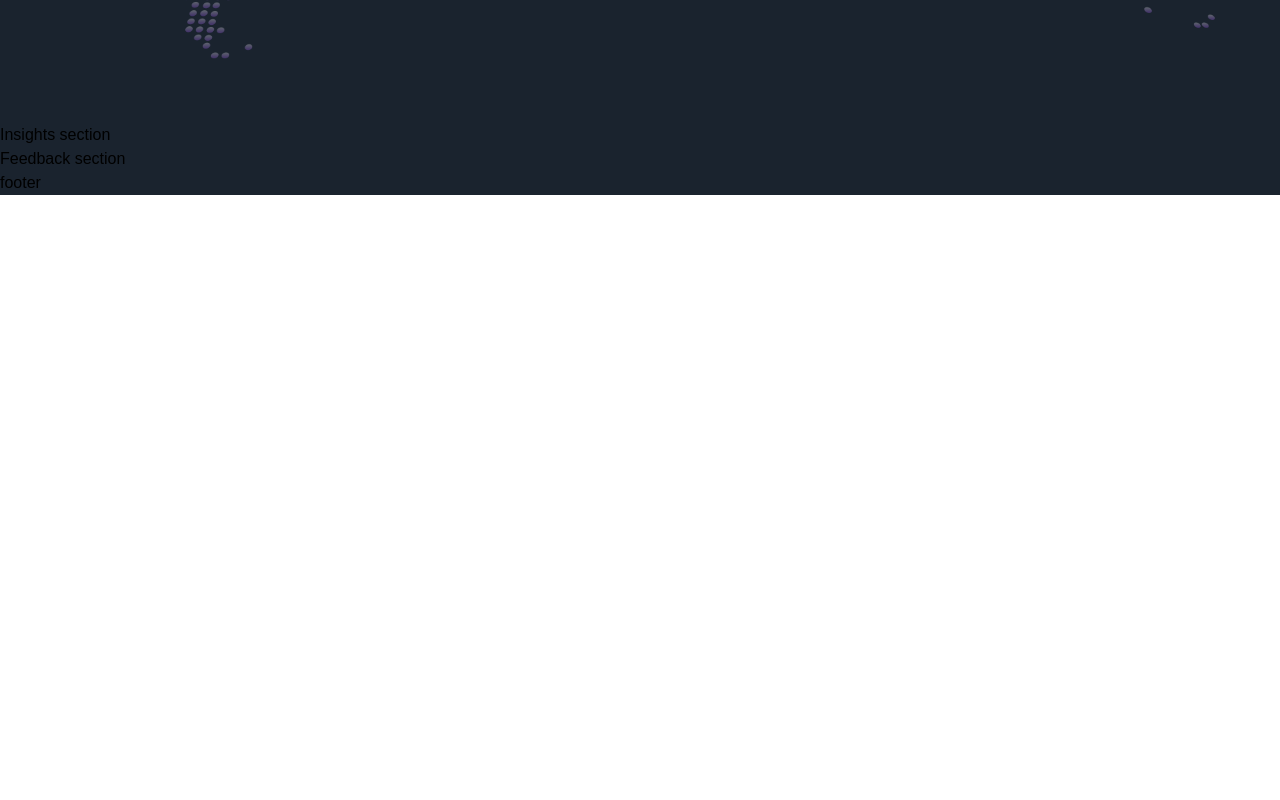
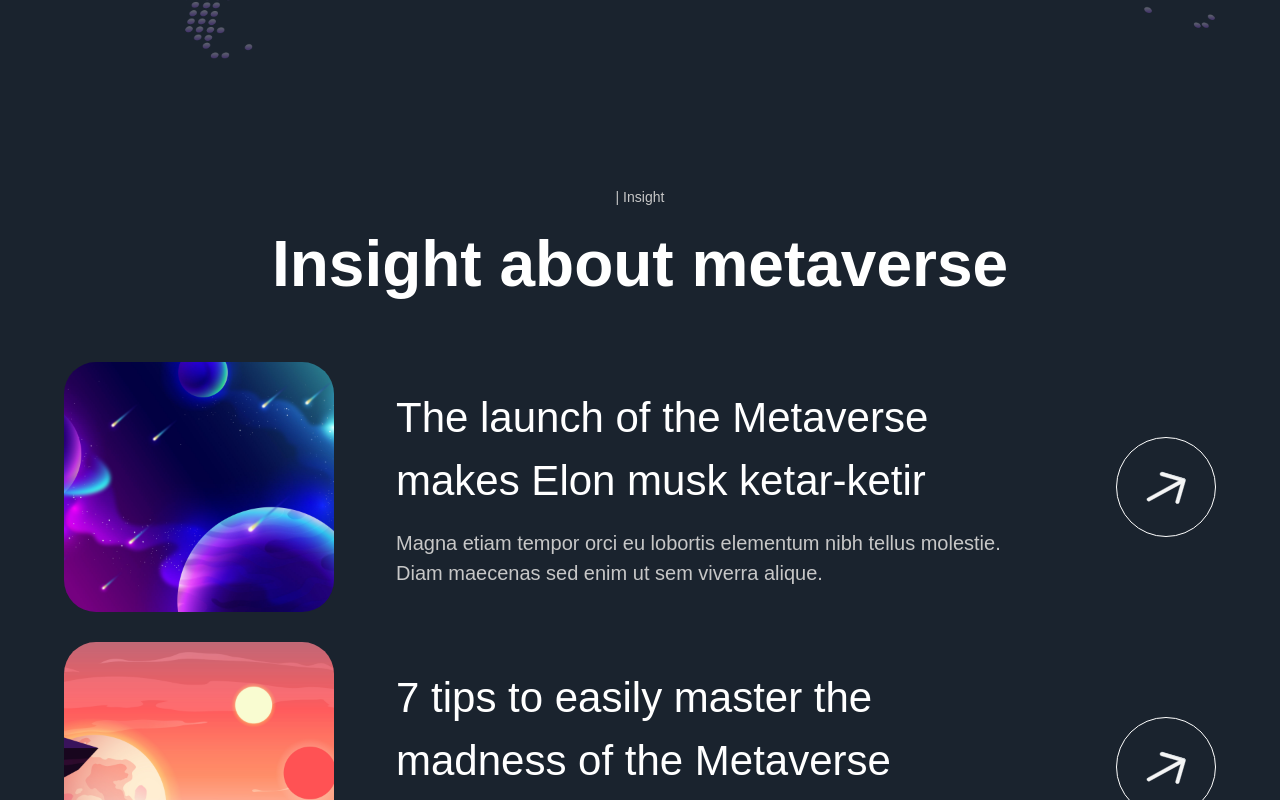
Before and after one commit to PatrickAlyson/portfolio_metaversus, a Next.js app: page / in a window 1280 px wide. Shown: the part 5240-6040 px from the top of the page. Before the commit the page ends 5435 px from the top, so only its background shows below. Built offline with nearby package versions, Linux system fonts and the light colour scheme; a web font is replaced by a local one.

Commit message:
Finished insights section

```diff
--- a/components/InsightCard.jsx
+++ b/components/InsightCard.jsx
@@ -1,9 +1,41 @@
-'use client';
+"use client";
 
-const InsightCard = () => (
-  <div>
-    Insight Card
-  </div>
+import { motion } from "framer-motion";
+import { fadeIn } from "../utils/motion";
+
+const InsightCard = ({ imgUrl, title, subtitle, index }) => (
+  <motion.div
+    variants={fadeIn("up", "spring", index * 0.5, 1)}
+    className="flex flex-col md:flex-row"
+  >
+    <img
+      src={imgUrl}
+      alt="planet"
+      className="h-[250px] w-full rounded-[32px] object-cover md:w-[270px]"
+    />
+    <div className="flex w-full items-center justify-between">
+      <div className="flex max-w-[650px] flex-1 flex-col md:ml-[62px]">
+        <h4 className="text-[26px] font-normal text-white lg:text-[42px]">
+          {title}
+        </h4>
+        <p className="mt-[16px] text-[14px] font-normal text-secondary-white lg:text-[20px]">
+          {subtitle}
+        </p>
+      </div>
+
+      <div className="hidden h-[100px] w-[100px] items-center justify-center rounded-full border border-white bg-transparent transition-all duration-500 lg:flex">
+        <motion.img
+          src="/arrow.svg"
+          alt="arrow"
+          className="h-[40%] w-[40%] cursor-pointer object-contain"
+          whileHover={{
+            scale: [1, 1.3, 1],
+            transition: { repeat: "Infinity" },
+          }}
+        />
+      </div>
+    </div>
+  </motion.div>
 );
 
 export default InsightCard;
--- a/sections/Insights.jsx
+++ b/sections/Insights.jsx
@@ -1,8 +1,35 @@
-'use client';
+"use client";
+
+import { motion } from "framer-motion";
+import { TypingText, InsightCard, TitleText } from "../components";
+import { staggerContainer } from "../utils/motion";
+import { insights } from "../constants";
 
 const Insights = () => (
-  <section>
-    Insights section
+  <section className="paddings relative z-10">
+    <motion.div
+      variants={staggerContainer}
+      initial="hidden"
+      whileInView="show"
+      viewport={{ once: false, amount: 0.25 }}
+      className="innerWidth mx-auto flex flex-col"
+    >
+      <TypingText title="| Insight" textStyles="text-center" />
+      <TitleText
+        title={<>Insight about metaverse</>}
+        textStyles="text-center"
+      />
+
+      <div className="mt-[50px] flex flex-col gap-[30px]">
+        {insights.map((insight, index) => (
+          <InsightCard
+            key={`insight-${index}`}
+            {...insight}
+            index={index + 1}
+          />
+        ))}
+      </div>
+    </motion.div>
   </section>
 );
 
```
